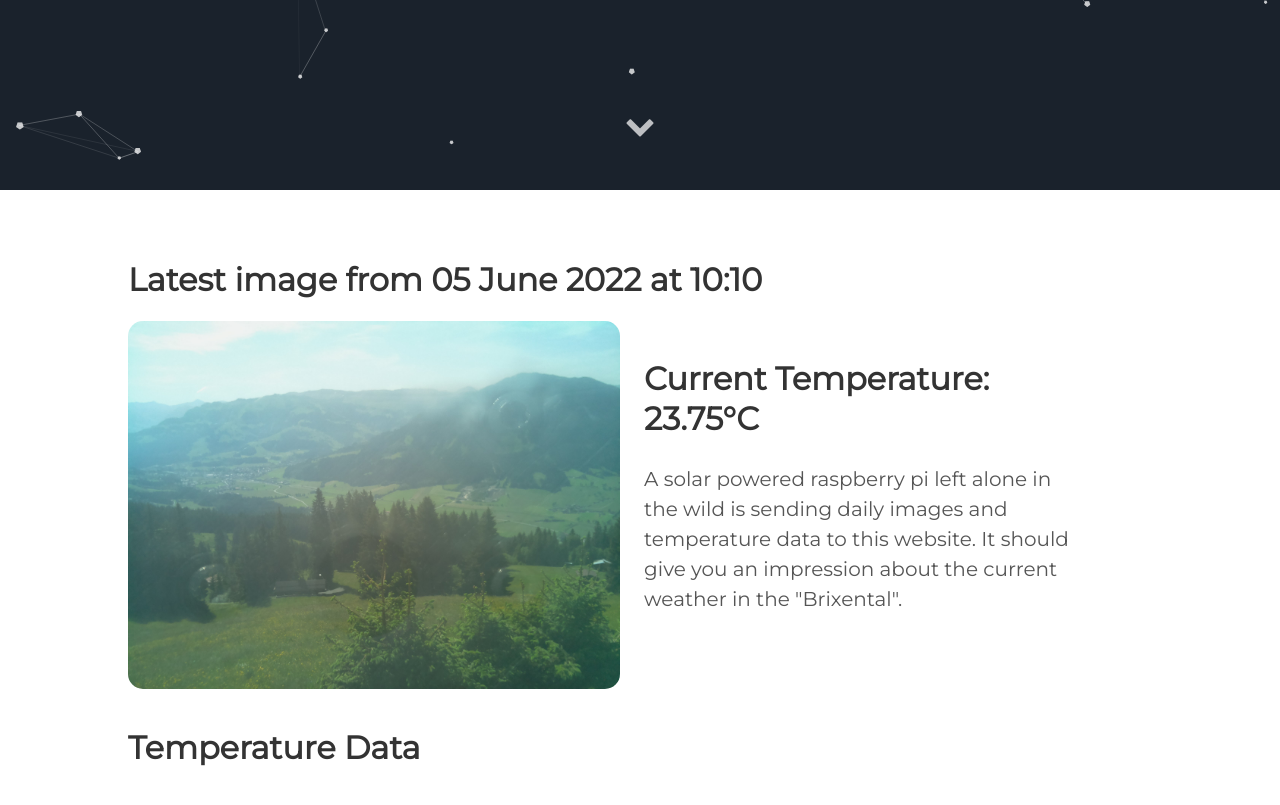
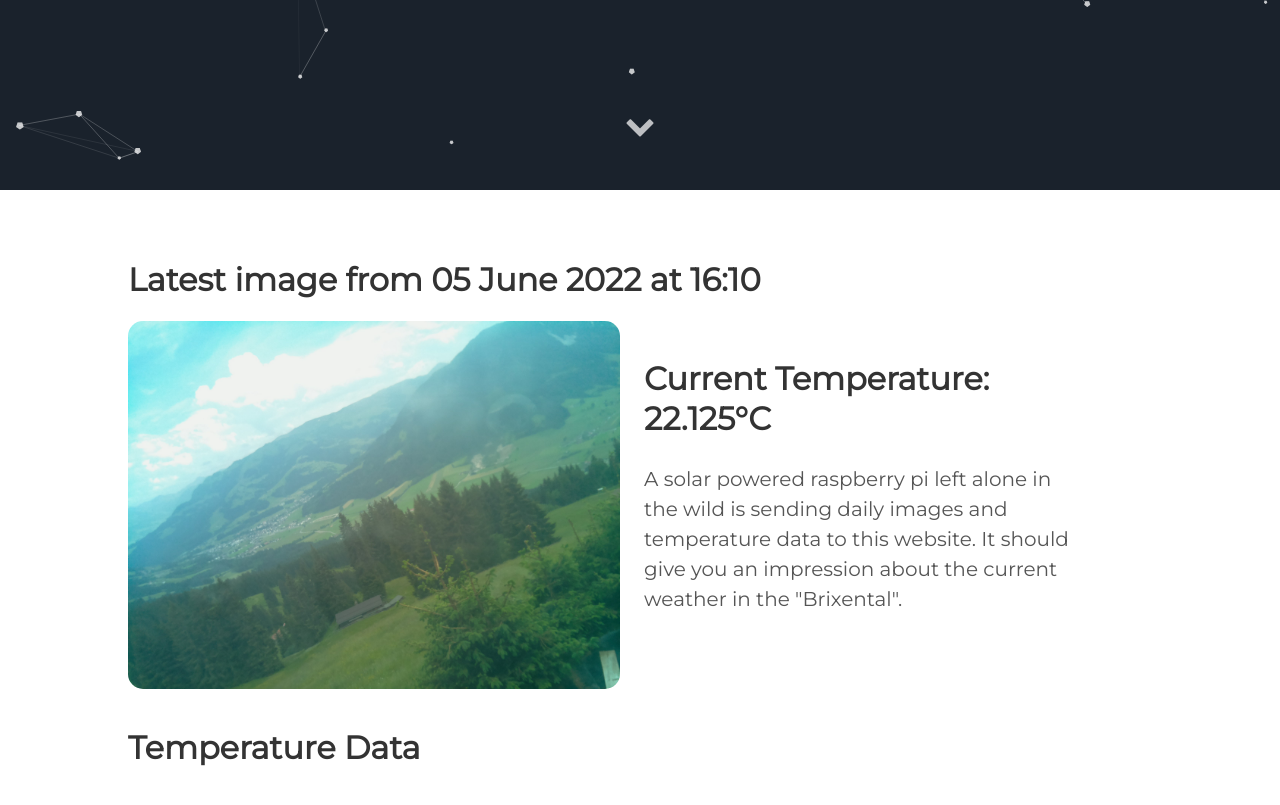
Before and after one commit to vektorious/vektorious.github.io, a Jekyll site: the page built from resources/huette.md, in a window 1280 px wide and 900 px high, scrolled down 710 px. Shown: the top 805 px of the window. Built offline with Jekyll 4.4.1, drawn with Linux system fonts in a browser that asks for light colours.

Commit message:
I'm a bot beep boop

```diff
--- a/resources/huette.md
+++ b/resources/huette.md
@@ -6,13 +6,13 @@ image: '/assets/img/'
 description: 'Live image from the Austrian alps'
 twitter_text: ' '
 ---
-## Latest image from 05 June 2022 at 10:10
+## Latest image from 05 June 2022 at 16:10
 <div class="huette">
   <div class="huette-image">
     <img src="{{ "/assets/img/huette.jpg" | prepend: site.baseurl }}">
   </div>
   <div class="huette-text">
-        <h2>Current Temperature: 23.75°C</h2>
+        <h2>Current Temperature: 22.125°C</h2>
         <p>A solar powered raspberry pi left alone in the wild is sending daily images and temperature data to this website. It should give you an impression about the current weather in the "Brixental".</p>
 
   </div>
```
Also changed, not shown: rpi-script/2022-06-05_160915.txt (renamed from rpi-script/2022-06-05_100913.txt, +5 -5 lines), rpi-script/huette.md (+2 -2 lines), assets/img/huette.jpg, assets/img/temp_plot.png, rpi-script/temp_plot.png, 1 other file.
